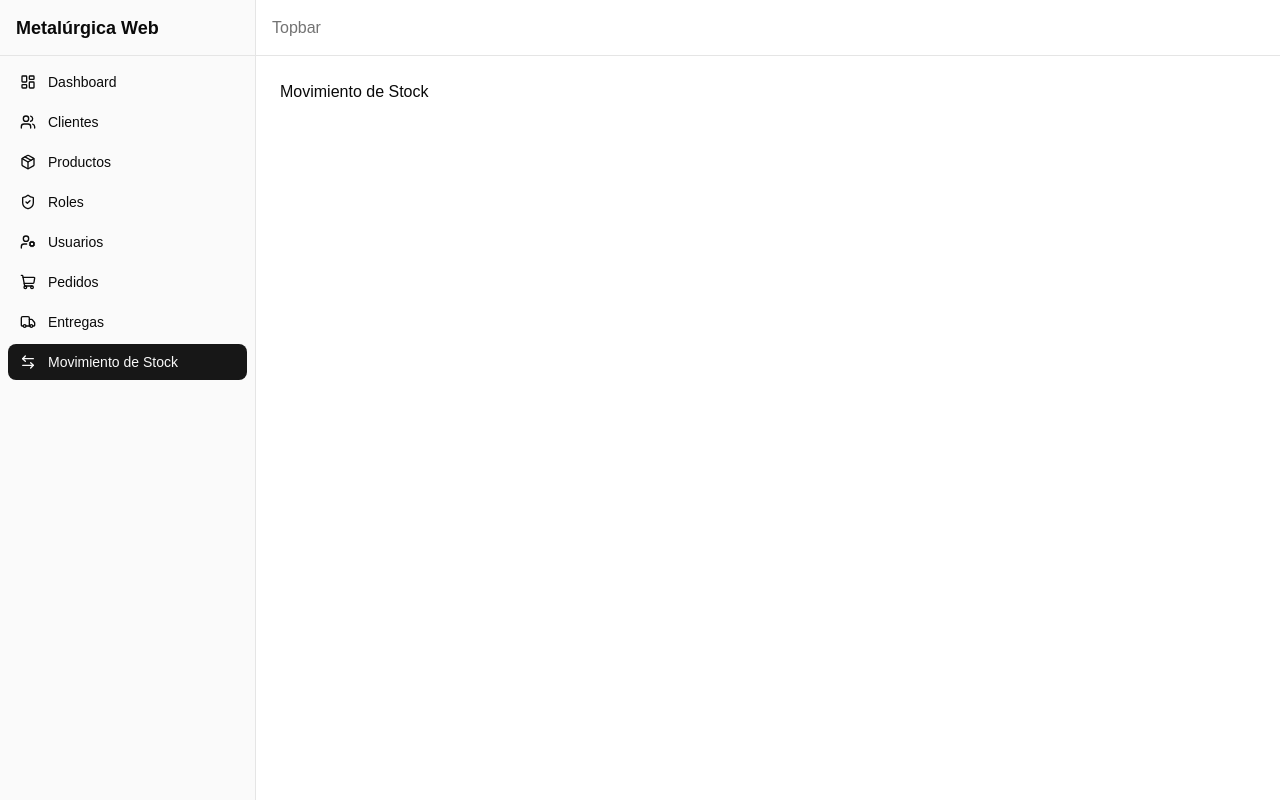
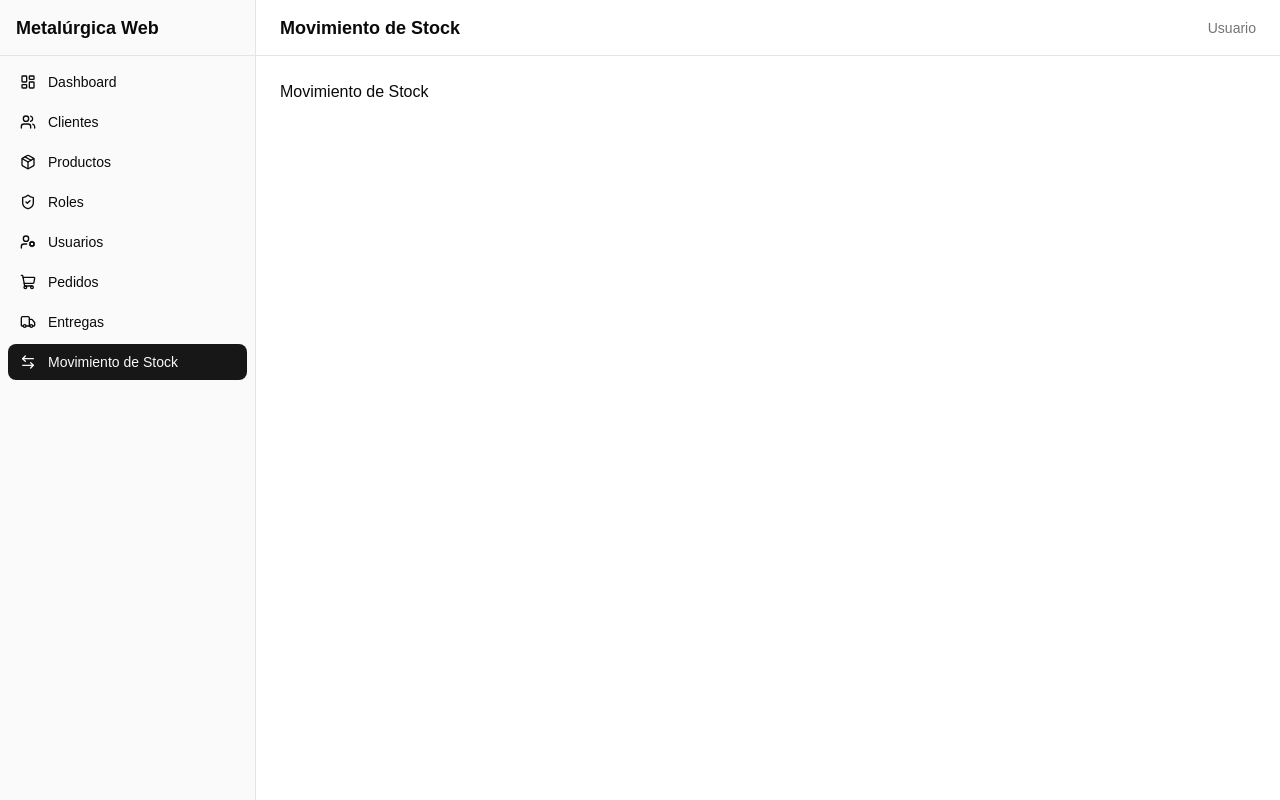
Before and after one commit to kevinarrascaeta4-design/Metalurgica-Web, a React (Vite) app in the folder frontend/: page /movimiento-stock in a window 1280 px wide. Built offline with nearby package versions, Linux system fonts and the light colour scheme.

Commit message:
feat: implementar Topbar con titulo dinamico segun ruta activa

```diff
--- a/frontend/src/layouts/AppLayout.tsx
+++ b/frontend/src/layouts/AppLayout.tsx
@@ -1,5 +1,6 @@
 import { Outlet } from 'react-router-dom';
 import { Sidebar } from './Sidebar';
+import { Topbar } from './Topbar';
 
 export function AppLayout() {
   return (
@@ -7,10 +8,7 @@ export function AppLayout() {
       <Sidebar />
 
       <div className="flex flex-col flex-1">
-        {/* Topbar placeholder - se desarrolla en el paso 10 */}
-        <header className="h-14 border-b border-border bg-card flex items-center px-4">
-          <p className="text-muted-foreground">Topbar</p>
-        </header>
+        <Topbar />
 
         <main className="flex-1 overflow-y-auto p-6 bg-background">
           <Outlet />
--- /dev/null
+++ b/frontend/src/layouts/Topbar.tsx
@@ -0,0 +1,20 @@
+import { useLocation } from 'react-router-dom';
+import { sidebarItems } from './sidebarConfig';
+
+export function Topbar() {
+  const location = useLocation();
+
+  const currentItem = sidebarItems.find((item) => item.path === location.pathname);
+  const title = currentItem?.label ?? 'Página no encontrada';
+
+  return (
+    <header className="h-14 border-b border-border bg-card flex items-center justify-between px-6">
+      <h2 className="text-lg font-semibold text-foreground">{title}</h2>
+
+      {/* Espacio reservado para usuario logueado / notificaciones (paso 19) */}
+      <div className="flex items-center gap-3">
+        <span className="text-sm text-muted-foreground">Usuario</span>
+      </div>
+    </header>
+  );
+}
```
